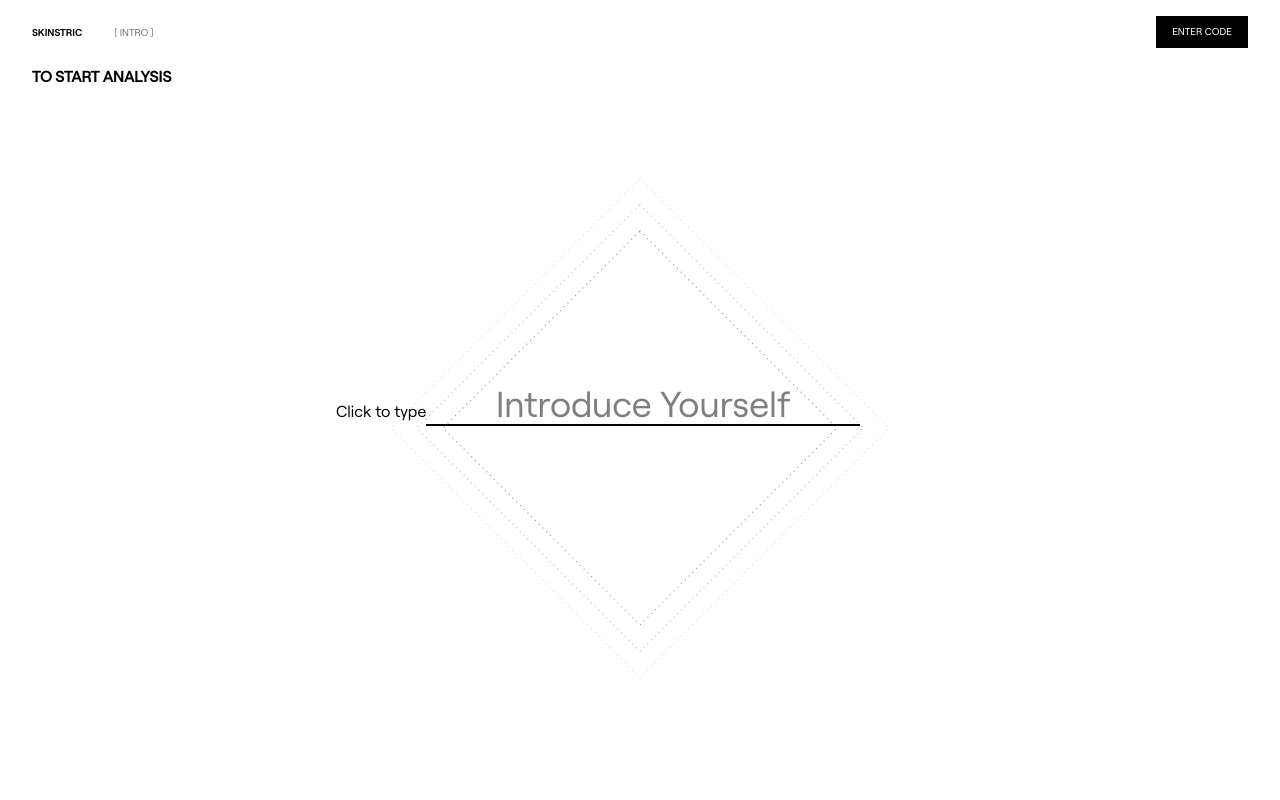
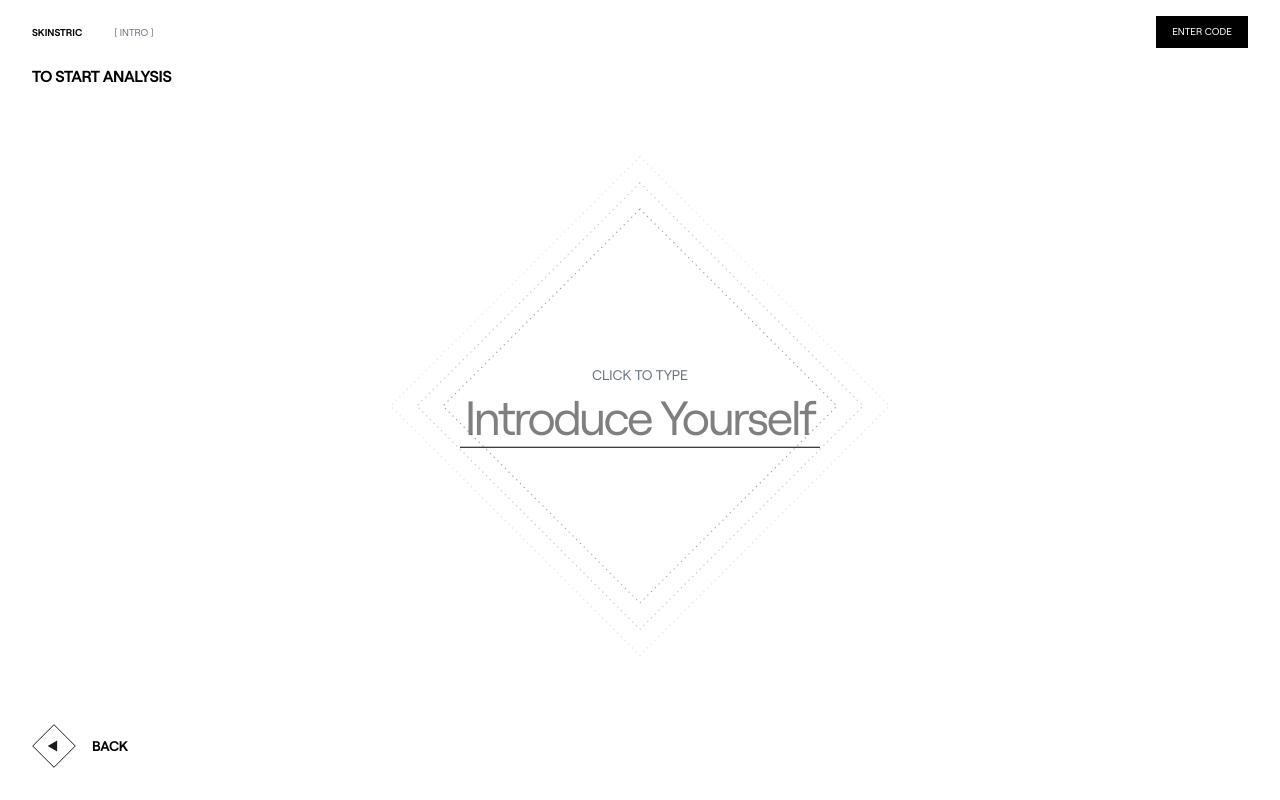
Before and after one commit to MahdiT54/skinstricai, a Next.js app in the folder skinstricai/: page /testing in a window 1280 px wide. Built offline with nearby package versions, Linux system fonts and the light colour scheme.

Commit message:
forms-1 validating

```diff
--- a/skinstricai/src/app/components/Navbar.tsx
+++ b/skinstricai/src/app/components/Navbar.tsx
@@ -1,12 +1,13 @@
+import Link from 'next/link';
 import React from 'react';
 
 const Navbar = () => {
     return (
-
-        <nav className='h-16 flex justify-center fixed w-full px-8'>
+        <nav className='h-16 flex justify-center fixed w-full px-8 z-50'>
             <div className='flex justify-between items-center max-w-[1600px] w-full'>
                 <div className="text-[10px] top-4 left-4 flex items-center space-x-2 font-medium">
-                    <span className="font-bold">SKINSTRIC</span>
+                    {/* <span className="font-bold">SKINSTRIC</span> */}
+                    <Link href='/' className='font-bold'>SKINSTRIC</Link>
                     <span className="ml-6 text-gray-500">[ INTRO ]</span>
                 </div>
                 <button className="text-[10px] w-23 h-8 bg-black text-white text-xs">
--- a/skinstricai/src/app/testing/page.tsx
+++ b/skinstricai/src/app/testing/page.tsx
@@ -1,5 +1,6 @@
 'use client'
 import Image from 'next/image';
+import Link from 'next/link';
 import React from 'react';
 // import { useState } from 'react';
 
@@ -8,15 +9,19 @@ export default function Page() {
         <div className='relative h-full flex flex-col flex-1 pt-16'>
             <div className="font-semibold text-base leading-6 tracking-tight uppercase">To start analysis</div>
             <Image className='m-auto' src="/rombuses.svg" alt="rombus" width={500} height={500} />
-            <div className="absolute top-1/2 left-1/4">
-                <label htmlFor="name">Click to type</label>
+            <div className="max-w-[360px] flex flex-col items-center absolute top-1/2 left-1/2 -translate-x-1/2 -translate-y-1/4">
+                <label htmlFor="name" className='font-normal text-sm leading-6 uppercase text-gray-500'>Click to type</label>
                 <input
                     type="text"
                     id="name"
                     placeholder="Introduce Yourself"
-                    className="text-4xl font-light text-center border-b-2 border-black outline-none focus:border-blue-500 transition-all"
+                    className="w-full border-b border-black text-5xl leading-tight tracking-tighter text-center"
                 />
             </div>
+            <Link href={'/'} className='flex items-center gap-4 font-semibold text-sm leading-4 tracking-tight uppercase'>
+                <Image src="/buttin-icon-shrunk.svg" alt="back btn" width={44} height={44}/>
+                Back
+            </Link>
         </div>
     );
 }
```
Also changed, not shown: skinstricai/public/buttin-icon-shrunk.svg (added).
